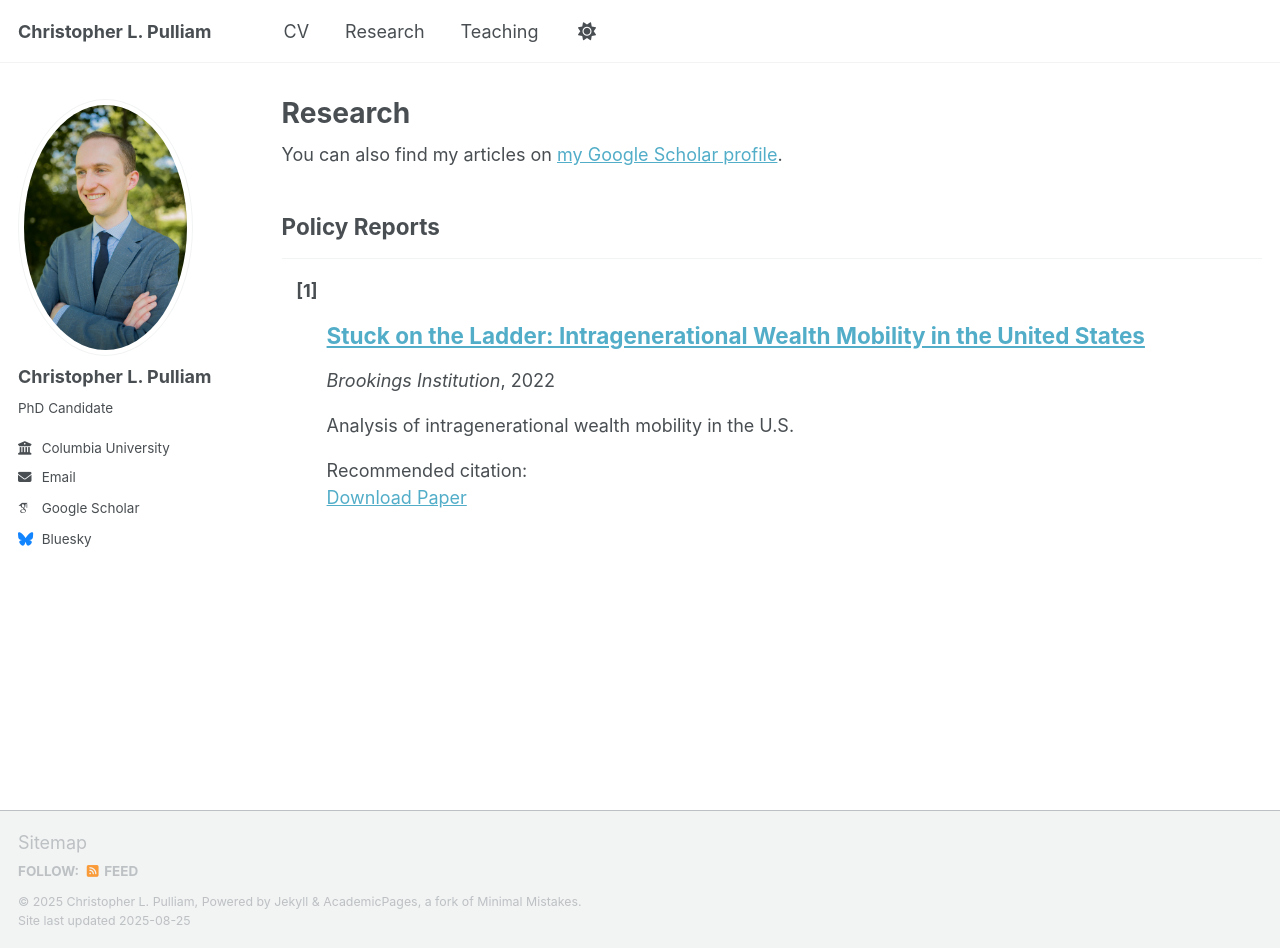
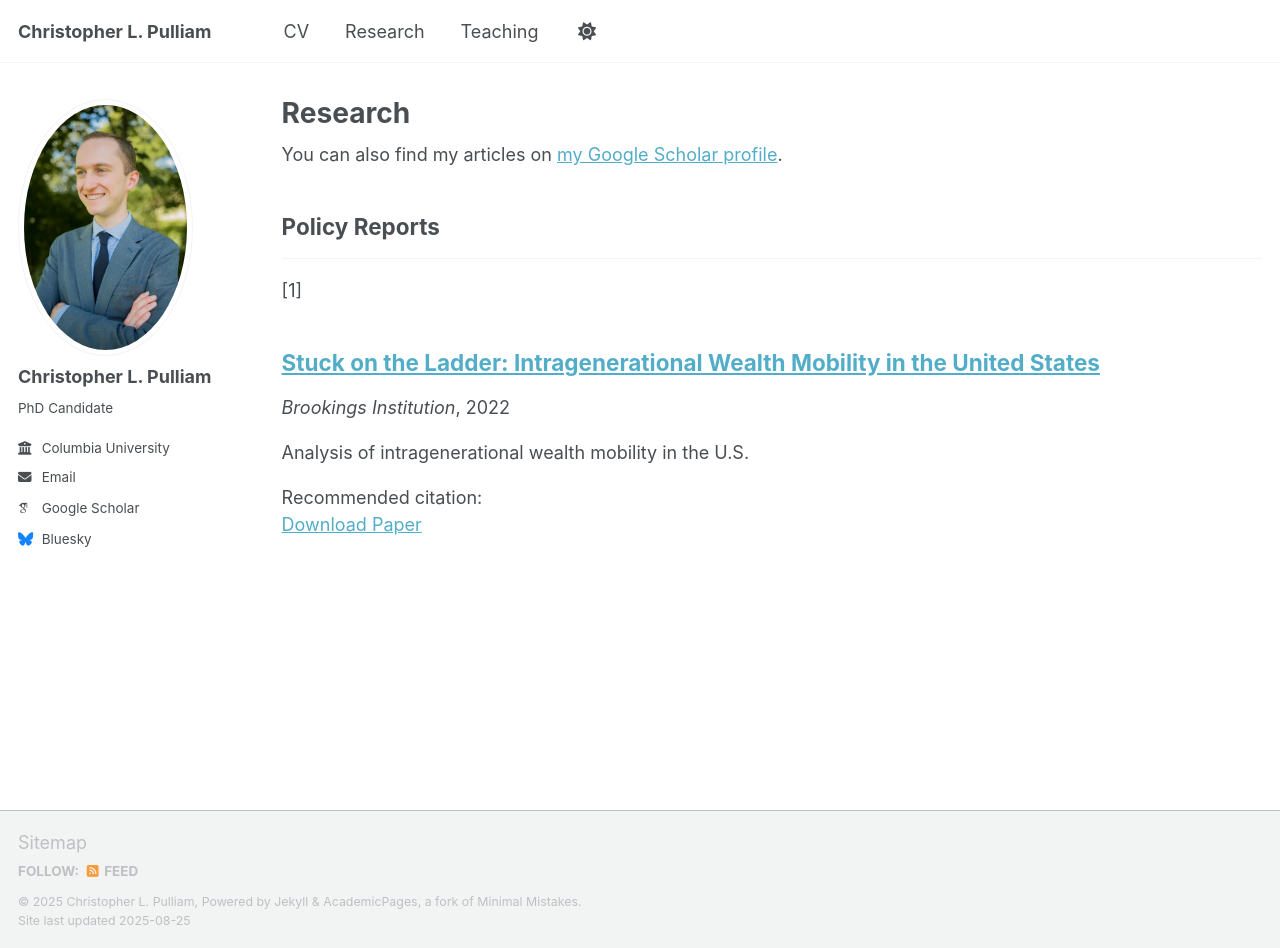
Before and after one commit to christopher-pulliam/christopher-pulliam.github.io, a Jekyll site: the page built from _pages/publications.html, in a window 1280 px wide and 948 px high. Built offline with Jekyll 4.4.1, drawn with Linux system fonts in a browser that asks for light colours; some web fonts are replaced; a script that is not in the unit is left out.

Commit message:
Update publications.html

```diff
--- a/_pages/publications.html
+++ b/_pages/publications.html
@@ -24,9 +24,11 @@ author_profile: true
       {% endunless %}
 
       <div class="pub-entry">
-        <div class="pub-number">[{{ counter }}]</div>
         <div class="pub-content">
-          {% include archive-single.html %}
+          {% capture numbered_content %}
+            [{{ counter }}] {% include archive-single.html %}
+          {% endcapture %}
+          {{ numbered_content | strip }}
         </div>
       </div>
 
@@ -37,9 +39,11 @@ author_profile: true
   {% assign counter = site.publications.size %}
   {% for post in site.publications reversed %}
     <div class="pub-entry">
-      <div class="pub-number">[{{ counter }}]</div>
       <div class="pub-content">
-        {% include archive-single.html %}
+        {% capture numbered_content %}
+          [{{ counter }}] {% include archive-single.html %}
+        {% endcapture %}
+        {{ numbered_content | strip }}
       </div>
     </div>
     {% assign counter = counter | minus: 1 %}
```
